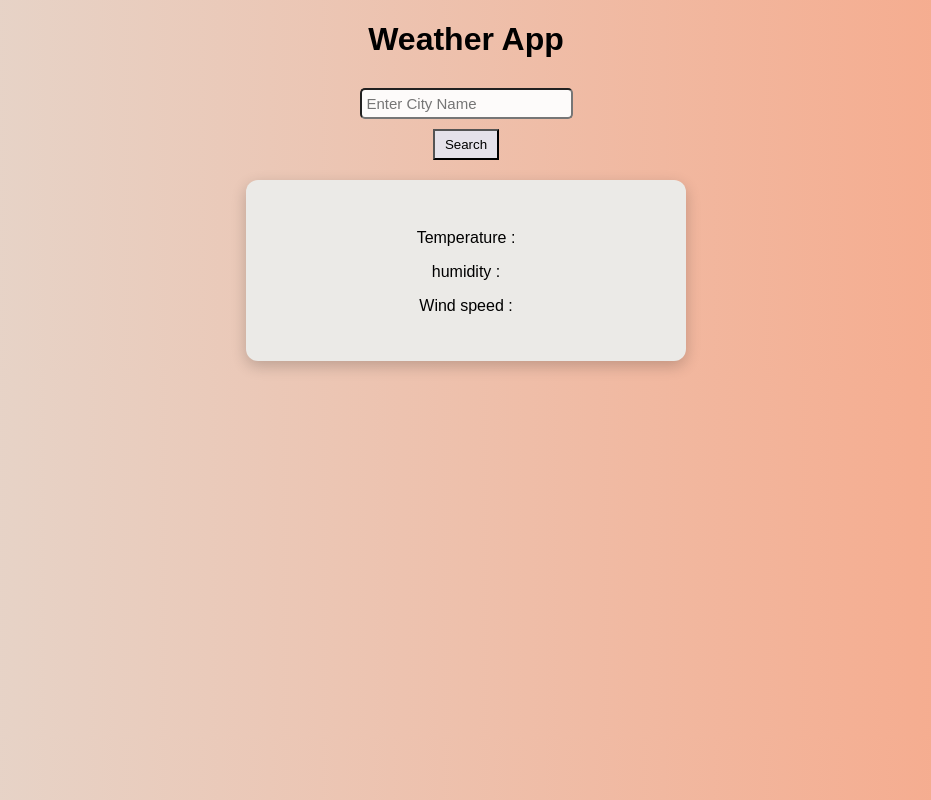
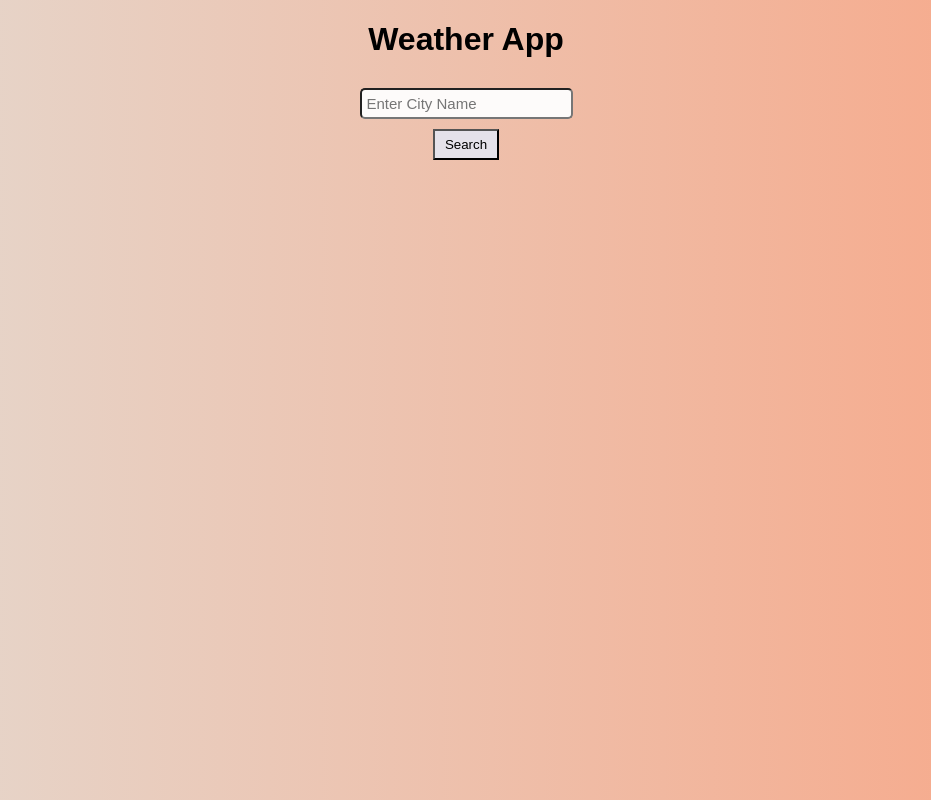
Before and after one commit to Bhagya421/Weather-App, a React (Vite) app: page / in a window 1280 px wide. Shown: the whole page, without its empty margins (174-1105 px from the left). Built offline with nearby package versions, Linux system fonts and the light colour scheme.

Commit message:
Updated WeatherBox section

```diff
--- a/src/App.jsx
+++ b/src/App.jsx
@@ -4,7 +4,7 @@ import './App.css'
 function App() {
 
   const [city, setCity] = useState("");
-  const [weather, setWeather] = useState('');
+  const [weather, setWeather] = useState(null);
 
   function getWeather(){
     fetch(`https://api.openweathermap.org/data/2.5/weather?q=${city}&appid=b9f2c6da6952aab94c69bd3bf25f38a9&units=metric`)
@@ -12,6 +12,9 @@ function App() {
     .then((data) =>{
       setWeather(data);
     })
+  }
+  function closeBox(){
+    setWeather(null);
   }
 
   return (
@@ -22,15 +25,17 @@ function App() {
       <br />
       <button onClick={getWeather}>Search</button>
     </div>
-    {/* {weather && ( */}
-      <div id='box'>
-        <h3>{weather.name}</h3>
-        <p>Temperature : {weather.temperature}</p>
-        <p>humidity : {weather.humidity}</p>
-        <p>Wind speed : {weather.windspeed}</p>
-      </div>
-    {/* )
-    } */}
+    {weather && (
+        <div id='box'>
+            <h3>{weather.name}</h3>
+            <p>{weather.weather[0].description}</p>
+            <p>Temperature : {weather.main.temp}  </p>
+            <p>humidity : {weather.main.humidity} %</p>
+            <p>Wind speed : {weather.wind.speed} m/s </p>
+            <button onClick={closeBox}>Close</button>
+        </div>
+     )
+    }
     </>
   )
 }
```
